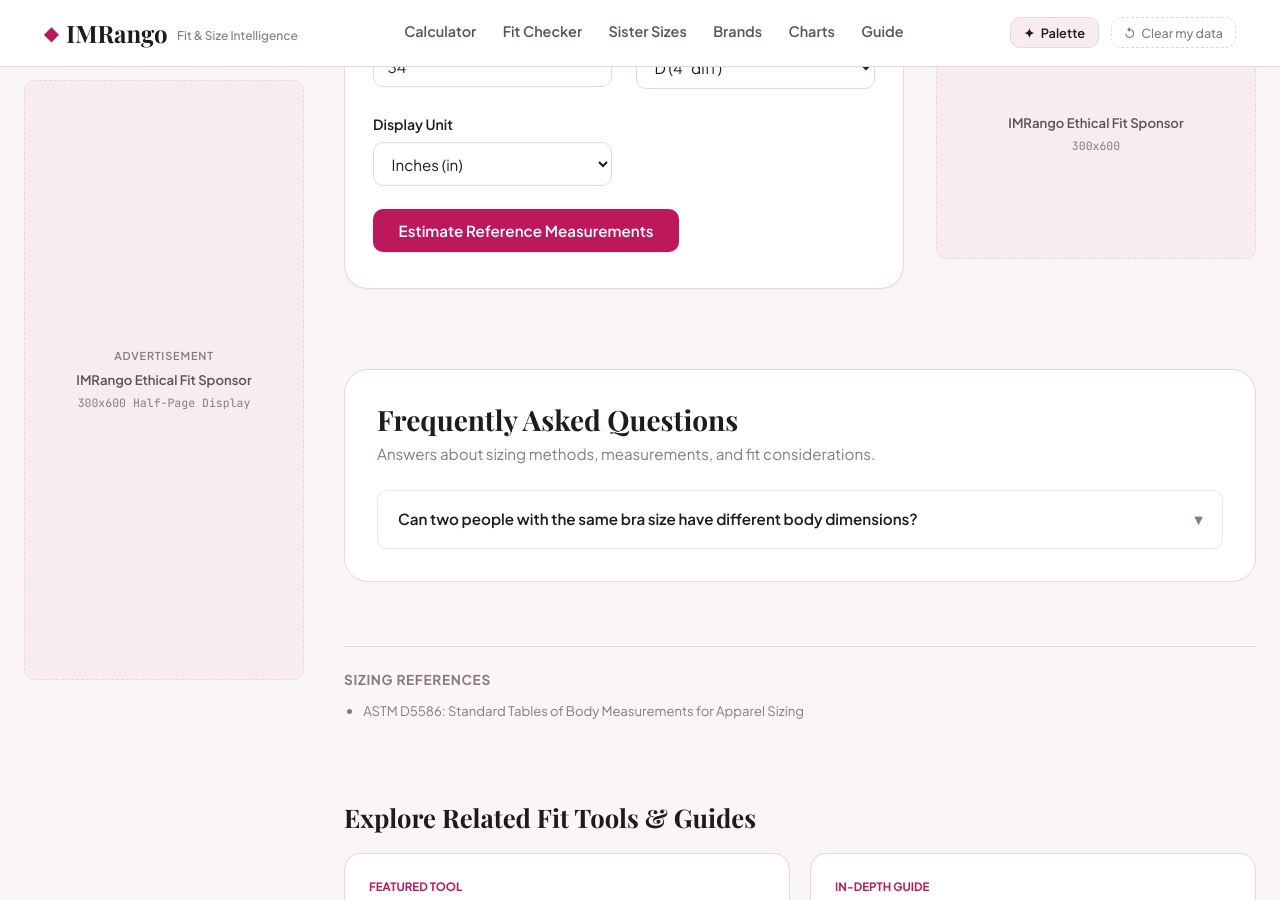
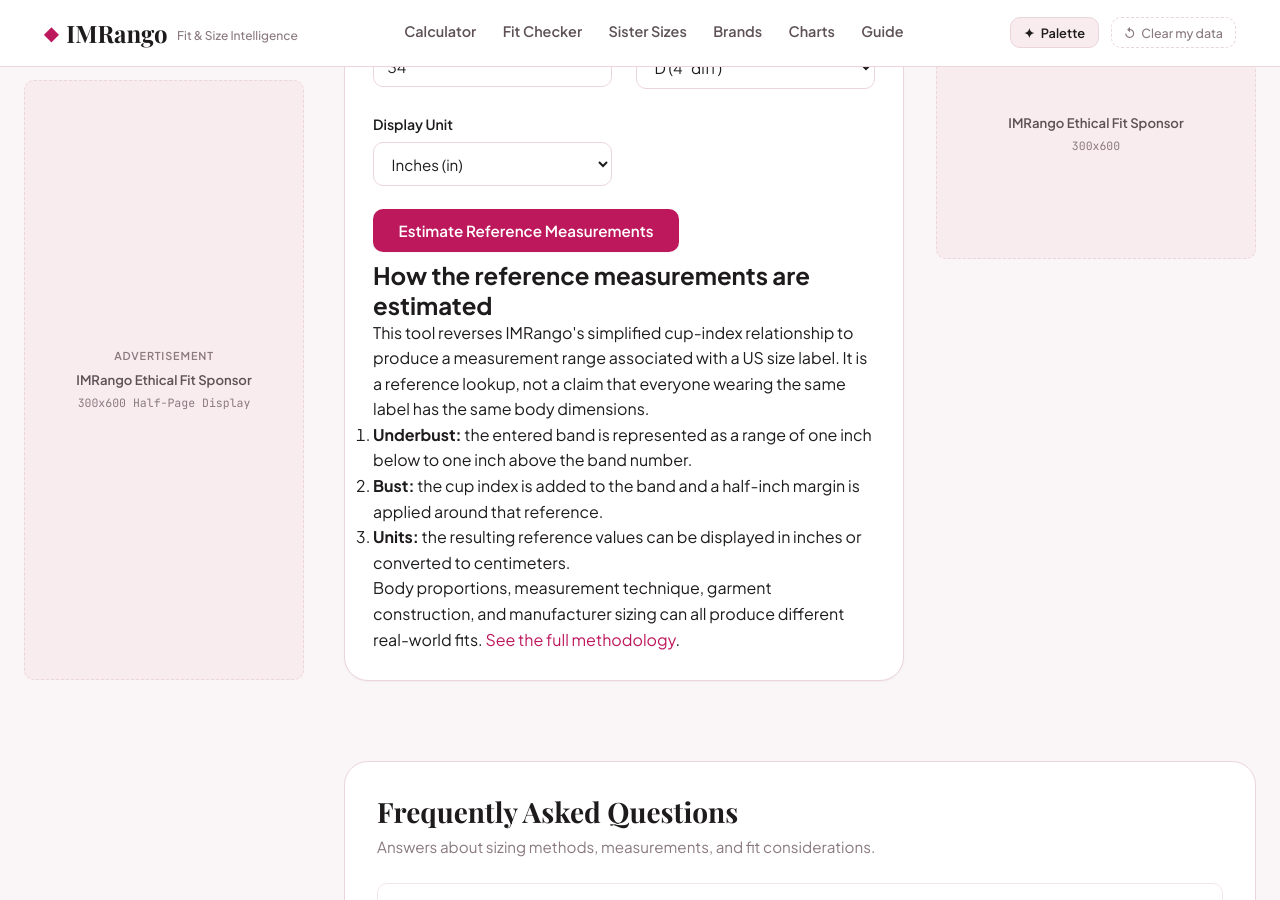
Before and after one commit to sharpedge74-cmyk/Bra-Size-Pro, a Jekyll site: the page built from bra-size-to-measurements.html, in a window 1280 px wide and 900 px high, scrolled down 482 px. Built offline with Jekyll 4.4.1, drawn with Linux system fonts in a browser that asks for light colours; some web fonts are replaced.

Commit message:
Add citation-friendly calculation reference to bra-size-to-measurements.html

```diff
--- a/bra-size-to-measurements.html
+++ b/bra-size-to-measurements.html
@@ -68,6 +68,18 @@ faq:
     </div>
   </form>
 
+
+<section class="calculator-reference" aria-labelledby="reverse-reference-heading">
+  <h2 id="reverse-reference-heading">How the reference measurements are estimated</h2>
+  <p>This tool reverses IMRango's simplified cup-index relationship to produce a measurement range associated with a US size label. It is a reference lookup, not a claim that everyone wearing the same label has the same body dimensions.</p>
+  <ol>
+    <li><strong>Underbust:</strong> the entered band is represented as a range of one inch below to one inch above the band number.</li>
+    <li><strong>Bust:</strong> the cup index is added to the band and a half-inch margin is applied around that reference.</li>
+    <li><strong>Units:</strong> the resulting reference values can be displayed in inches or converted to centimeters.</li>
+  </ol>
+  <p>Body proportions, measurement technique, garment construction, and manufacturer sizing can all produce different real-world fits. <a href="/bra-sizing-methodology">See the full methodology</a>.</p>
+</section>
+
   <div id="reverse-result-box" class="sizing-result-box" style="display: none; margin-top: 2rem;">
     <div class="result-badge">Estimated Reference Ranges</div>
     <div class="result-equivalents-grid">
```
